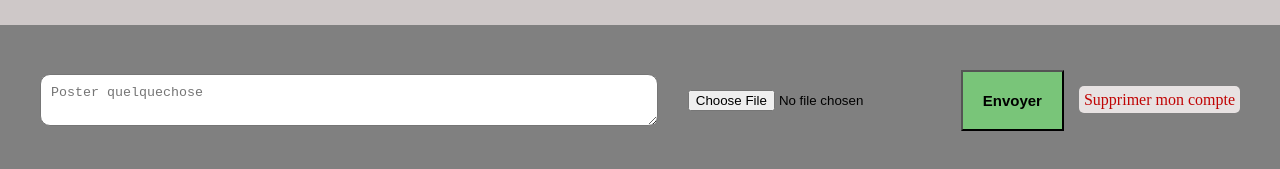
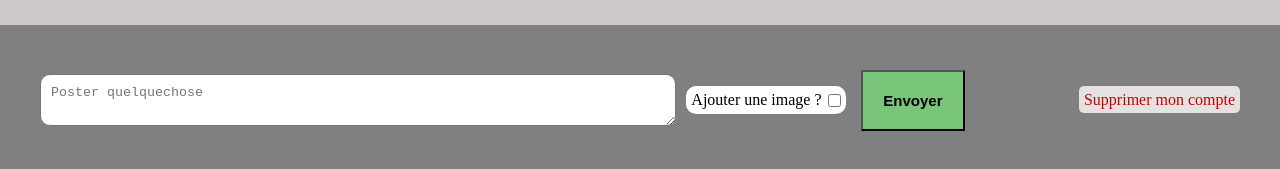
Before and after one commit to mikagame/MikaelBOICHOT_7_27092021, a React (Create React App) app in the folder frontend/: page /wall in a window 1280 px wide. Shown: the part 625-794 px from the top of the page. Built offline with nearby package versions, Linux system fonts and the light colour scheme; no server answers.

Commit message:
essai post texte seul

```diff
--- a/frontend/src/components/PostWall.js
+++ b/frontend/src/components/PostWall.js
@@ -8,40 +8,65 @@ const PostWall = () => {
 
     const [cookies, setCookie] = useCookies(['token','isLog', 'id'])
     const [name, setName] = useState();
+    const [essai, setEssai] = useState()
+
     const { register, handleSubmit, formState: { errors } } = useForm();
+
+    let elt = document.getElementById("imgChoice")
 
     axios.get(`http://localhost:3000/api/auth/${cookies.id}`)
     .then(res => {setName(res.data.username)})
 
         const onSubmit = (donnees)  =>  {
+
+            if(elt.checked) {
+                console.log("check check")
+            }
+
             const formData = new FormData()
             formData.append("post", donnees.post)        // post de l'utilisateur
             formData.append("id", cookies.id)            // userId
-            formData.append("image", donnees.imgUrl[0])
+            formData.append("image", donnees.imgUrl[0]) // image
             formData.append("username", name)
             console.log(formData)
 
             axios.post('http://localhost:3000/api/wall', formData )
             .then(() => window.location.reload())
             .catch(err => (err))
+
         }
+
+
+const image =() =>{
+
+            if(elt.checked == true) {
+                setEssai(<input  type="file" {...register("imgUrl")}/>)
+
+            }else {
+                setEssai("")
+            }
+}
+
      return (
     <div className="postWall">
         <form onSubmit={handleSubmit(onSubmit)} >
             <textarea type="text" placeholder="Poster quelquechose" {...register("post", {required: true, min: 1000})} />
-            <input type="file" {...register("imgUrl")}/>
+            <div className="choice">
+
+                <label htmlFor="imgChoice">
+                    Ajouter une image ?
+                    <input id="imgChoice"  type="checkbox" value="hello"  onClick={() =>image()} />
+
+                </label>
+                {essai}
+
+            </div>
             <button  type="submit">Envoyer</button>
         </form>
         <DeleteProfil />
     </div>
     );
 
-
-
-
-
-
-
 };
 
 export default PostWall;
--- a/frontend/src/pages/WallComponent.js
+++ b/frontend/src/pages/WallComponent.js
@@ -51,7 +51,7 @@ console.log(admin)
 
             <img src=".././img/logoGroup.png" alt="logo"/>
         <h1>Hello {name}</h1>
-        <a href="/wall">Retour sur votre mur</a>
+        <a href="/wall" id="backHome"><i class="fas fa-arrow-circle-left"></i></a>
         </header>
         <div className="one">
 
--- a/frontend/src/styles/components/_wall.scss
+++ b/frontend/src/styles/components/_wall.scss
@@ -121,7 +121,6 @@ padding: 20px;
         font-size: 15px;
         font-weight: bold;
         background-color: rgb(121, 197, 121);
-
     }
 }
 #modif{
@@ -212,9 +211,12 @@ align-items: center;
 #zoneComment {
     width: 50%;
     max-width: 540px;
+   height: 200px;
    padding: 30px;
    background-color: white;
    margin-top: 20px;
+   overflow-y: scroll;
+
 }
 
 .com {
@@ -228,10 +230,12 @@ align-items: center;
     width: 30%;
     }
     a {
-        border: 1px solid black;
-        border-radius: 10px;
+       font-size: 30px;
+        color:grey;
+        transition: 0.3s;
         &:hover {
-           background-color: rgba(164, 236, 221, 0.5);
+            transform: scale(1.2);
+            color: rgb(80, 79, 79);
         }
     }
 }
@@ -248,7 +252,7 @@ align-items: center;
 }
 
 textarea {
-    width: 90%;
+    width: 60%;
     border-radius: 10px;
     padding: 10px;
     margin: 0 10px 0 0;
@@ -292,6 +296,23 @@ label {
     }
 }
 
+.choice {
+    display: flex;
+    flex-direction: column;
+    align-items: center;
+    margin-right: 15px;
+    background-color: white;
+    padding: 5px;
+    border-radius: 10px;
+
+   label {
+       width: 150px;
+
+   }
+}
+
+
+
 @media screen and (max-width:767px) {
 
 
@@ -322,5 +343,10 @@ label {
             display: flex;
             flex-direction: column;
         }
+       .choice {
+           display: flex;
+           padding: 5px;
+           margin: 15px 0 15px 0;
+       }
     }
 }
```
Also changed, not shown: 2 other files (tests, documents, lock files or other folders).
